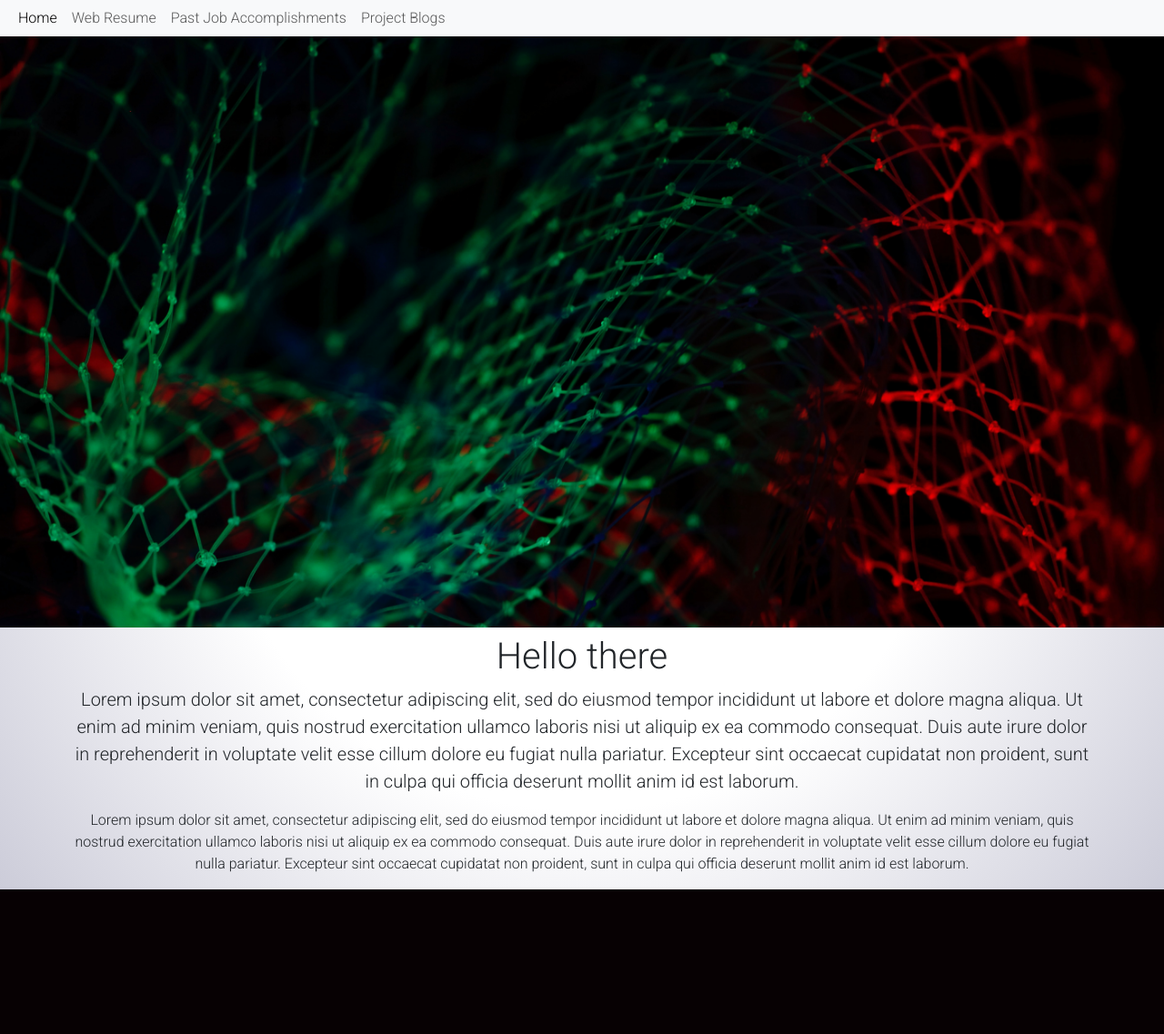
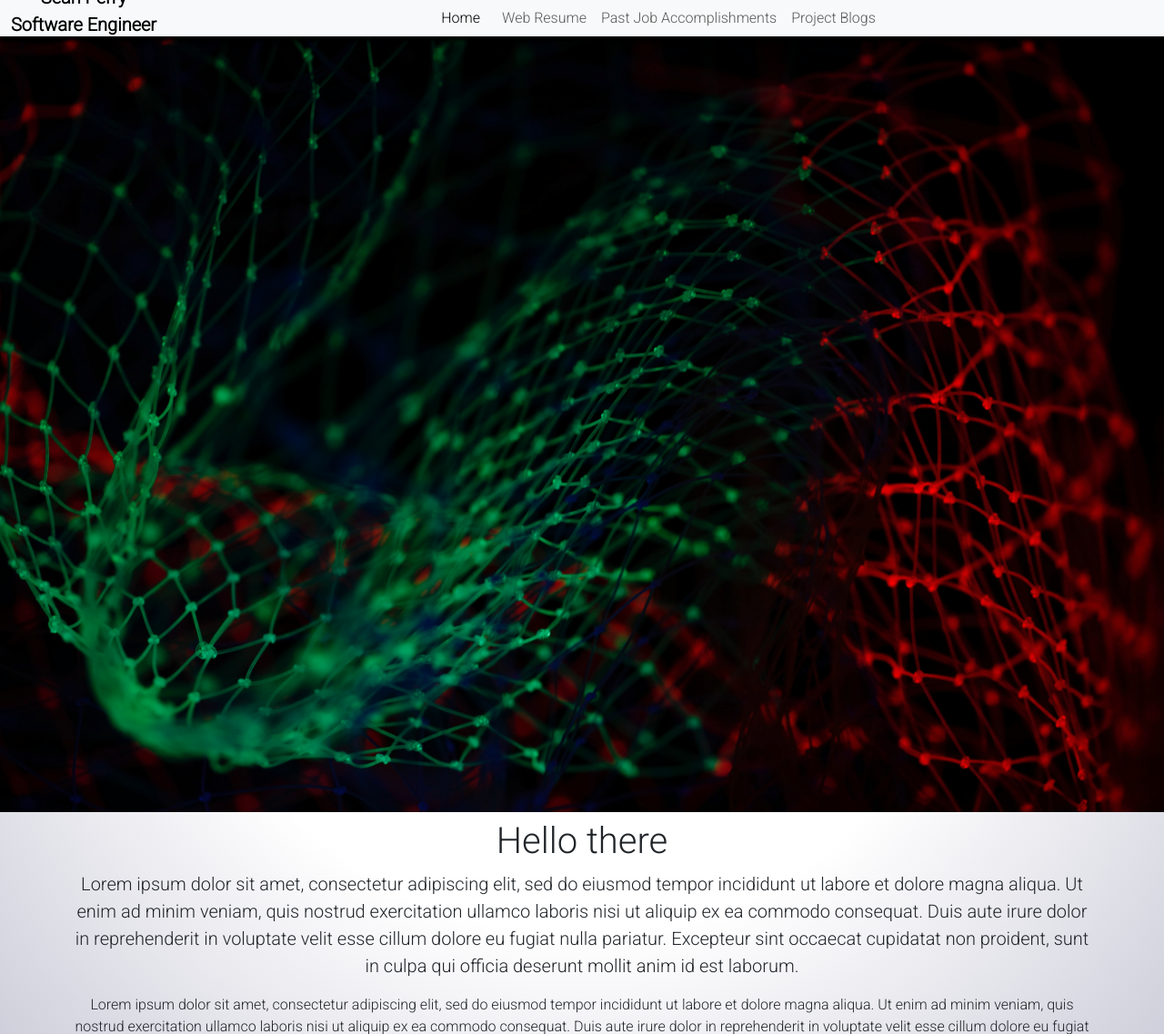
Before and after one commit to SeanP94/SeansPortfolio, a Django app: page / in a window 1280 px wide. Shown: the top 1137 px of the page at 91% size. Before the commit the page ends 978 px from the top, so only its background shows below. Run offline with Django 5.2, Linux system fonts and the light colour scheme; some libraries are stand-ins or nearby versions.

Commit message:
Moved stuff around the Navbar; Should be good for now until I expand the website

```diff
--- a/core/core/static/main.css
+++ b/core/core/static/main.css
@@ -2,13 +2,13 @@
 @import url('https://fonts.googleapis.com/css2?family=Roboto+Slab:wght@800&display=swap');
 @import url('https://fonts.googleapis.com/css2?family=Roboto:wght@300&display=swap');
 
-#banner {
+/* #banner {
     width: 100%;
     height: 650px;
     object-fit: cover;
     font-weight: normal;
     text-align: center;
-}
+} */
 
 body {
     /* background: rgb(255,255,255); */
@@ -23,7 +23,7 @@ body {
 
 .mainCode {
     /* On change for height, change this to navbar.html's navbar equal to  (navbar-height - 100) # 100 - 5 Curr. */
-    height: 92vh;
+    height: 95vh;
     color: #1c1c1c;
 }
 
@@ -34,35 +34,23 @@ body {
 
 
 .todoMain {
-    padding-top: 14vh;
+    /* padding-top: 14vh; */
     /* Solve the slight border, since about 10px is allocated to html and body tag. */
     height: calc(20vh - 10px);
 }
 
 .nav {
     height: 5vh;
+    box-shadow: 1px 5px 5px black
 }
 
 .todoList {
-    height: 75vh;
+    /* height: 75vh; */
     margin-top: 10px;
     overflow: scroll;
     /* background: pink; */
 }
 
-.loginBox {
-    background-color: rgba(204,204,217,1);
-    margin: auto;
-    margin-top: 200px;
-    width: 50%;
-    height: 60%;
-    box-shadow: 1px 3px 3px #565c75;
-    padding: 50px;
-}
-
-.loginBox > h2 {
-    color: #292a30;
-}
 
 .notifyBox {
     background-color: rgba(204,204,217,1);
@@ -79,7 +67,6 @@ body {
 }
 
 
-
 @media (max-width: 992px) {
     .nav {
         height: 100%;
--- a/core/core/static/resume.css
+++ b/core/core/static/resume.css
@@ -1,8 +1,4 @@
-/* .centeredColumn {
-    height: 95vh;
-    box-shadow: 1px 5px 5px black;
-}
-*/
+
 
 .mainBackground {
     background-image: linear-gradient(#556366, #292a30)!important;
--- a/core/core/templates/base.html
+++ b/core/core/templates/base.html
@@ -16,6 +16,7 @@
             <h3>Unititialized Page</h3>
         {% endblock %}
     </body>
+    <script src="https://cdn.jsdelivr.net/npm/bootstrap@5.3.0/dist/js/bootstrap.bundle.min.js" integrity="sha384-geWF76RCwLtnZ8qwWowPQNguL3RmwHVBC9FhGdlKrxdiJJigb/j/68SIy3Te4Bkz" crossorigin="anonymous"></script>
     <script src="https://unpkg.com/htmx.org@1.9.10" integrity="sha384-D1Kt99CQMDuVetoL1lrYwg5t+9QdHe7NLX/SoJYkXDFfX37iInKRy5xLSi8nO7UC" crossorigin="anonymous"></script>
     <script>
         document.body.addEventListener('htmx:configRequest', (event) => {
--- a/core/core/templates/homepage.html
+++ b/core/core/templates/homepage.html
@@ -5,6 +5,7 @@
 {% endblock %}
 
 {% block body %}
+
 <div class="text-center">
     <img class="img-fluid" id="banner" src="/static/banner.jpg">
     <div class="container">
--- a/core/core/templates/navbar.html
+++ b/core/core/templates/navbar.html
@@ -1,12 +1,12 @@
-<nav class="navbar navbar-expand-lg bg-body-tertiary nav">
+<nav class="navbar navbar-expand-lg bg-body-tertiary static-top nav">
     <div class="container-fluid">
-      <!-- <div class="navbar-brand">Not Needed Title :) </div> -->
+      <div class="navbar-brand"><p class="fw-bold text-center">Sean Perry<br>Software Engineer</p></div>
       <button class="navbar-toggler" type="button" data-bs-toggle="collapse" data-bs-target="#navbarSupportedContent" aria-controls="navbarSupportedContent" aria-expanded="false" aria-label="Toggle navigation">
         <span class="navbar-toggler-icon"></span>
       </button>
-      <div class="collapse navbar-collapse" id="navbarSupportedContent">
-        <ul class="navbar-nav me-auto mb-2 mb-lg-0">
-          <li class="nav-item">
+      <div class="collapse navbar-collapse  justify-content-center" id="navbarSupportedContent">
+        <ul class="navbar-nav d-flex  justify-content-center">
+          <li class="nav-item  me-2">
             <a class="nav-link active" aria-current="page" href="{% url 'Homepage' %}">Home</a>
           </li>
           <li class="nav-item">
@@ -14,9 +14,11 @@
           </li>
           <li class="nav-item">
             <a class="nav-link" href="{% url 'Homepage' %}">Past Job Accomplishments</a>
+            <!-- TODO: Add dropdown for this -->
           </li>
-          <li class="nav-item">
+          <li class="nav-item  me-2">
             <a class="nav-link" href="{% url 'Homepage' %}">Project Blogs</a>
+            <!-- TODO: Add dropdown for this -->
           </li>
         </ul>
       </div>
```
